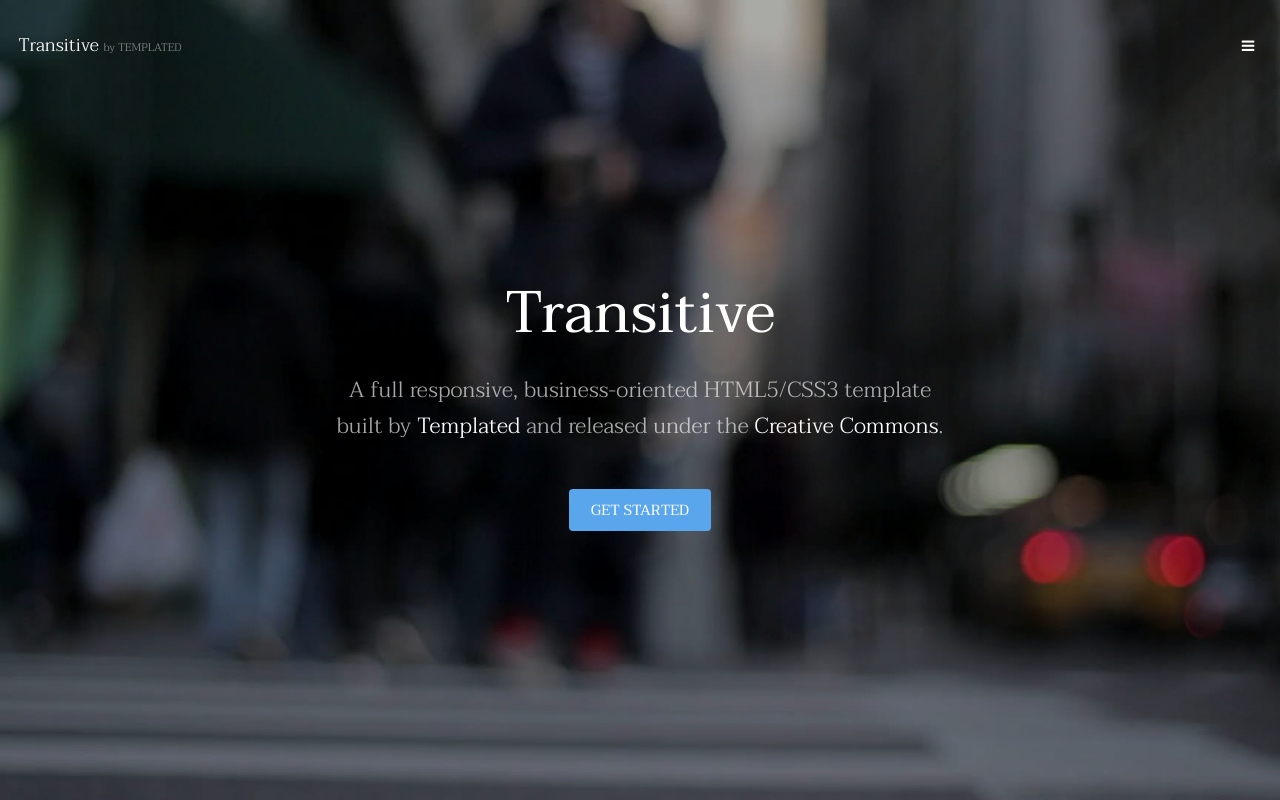
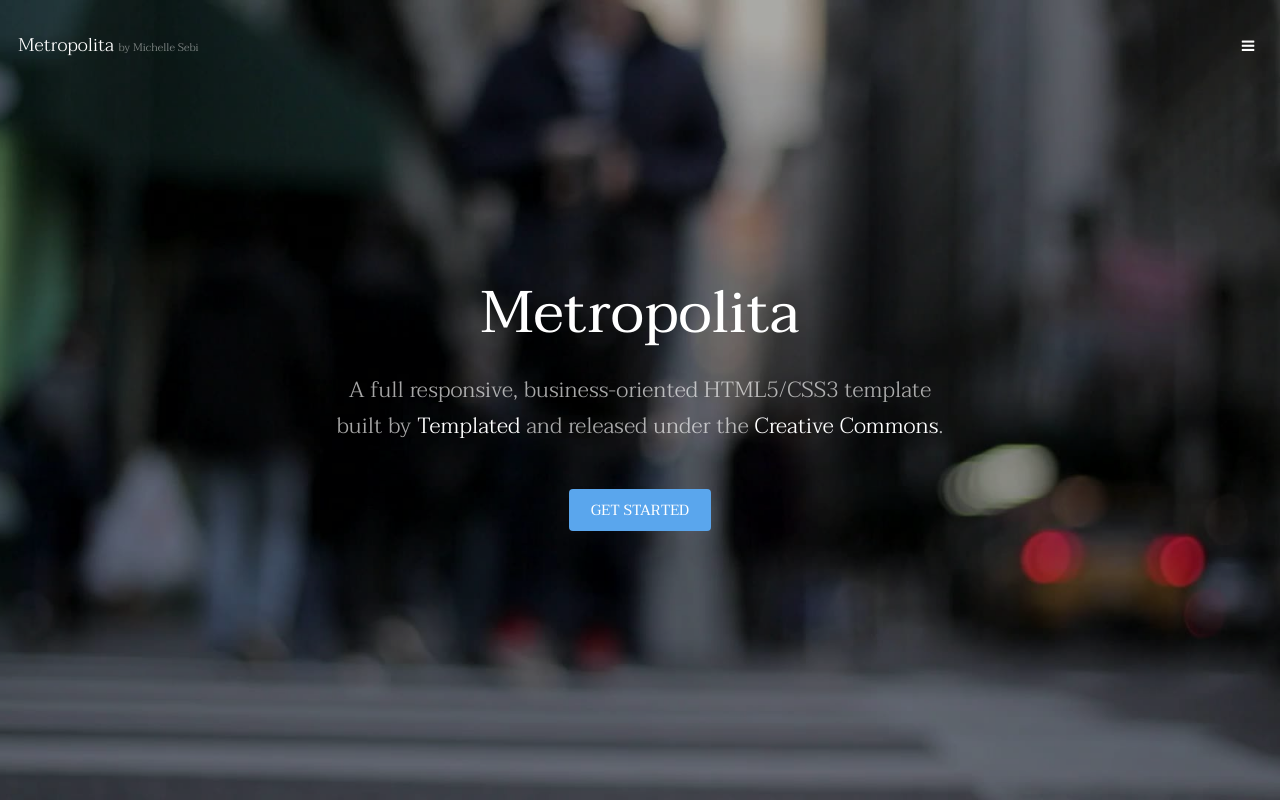
Before and after one commit to Michelle-Sebi/04_REP_METROPOLITA, a plain HTML site: page index.html in a window 1280 px wide. Shown: the top 800 px of the page. Drawn offline with Linux system fonts and the light colour scheme.

Commit message:
cambios en la portada por MICHELLE

```diff
--- a/index.html
+++ b/index.html
@@ -6,7 +6,7 @@
 -->
 <html>
 	<head>
-		<title>Transitive by TEMPLATED</title>
+		<title>Metropolita by Michelle Sebi</title>
 		<meta charset="utf-8" />
 		<meta name="viewport" content="width=device-width, initial-scale=1" />
 		<link rel="stylesheet" href="assets/css/main.css" />
@@ -15,7 +15,7 @@
 
 		<!-- Header -->
 			<header id="header" class="alt">
-				<div class="logo"><a href="index.html">Transitive <span>by TEMPLATED</span></a></div>
+				<div class="logo"><a href="index.html">Metropolita <span>by Michelle Sebi</span></a></div>
 				<a href="#menu" class="toggle"><span>Menu</span></a>
 			</header>
 
@@ -36,7 +36,7 @@
 		-->
 			<section id="banner" data-video="images/banner">
 				<div class="inner">
-					<h1>Transitive</h1>
+					<h1>Metropolita</h1>
 					<p>A full responsive, business-oriented HTML5/CSS3 template<br />
 					built by <a href="https://templated.co/">Templated</a> and released under the <a href="https://templated.co/license">Creative Commons</a>.</p>
 					<a href="#one" class="button special scrolly">Get Started</a>
```
